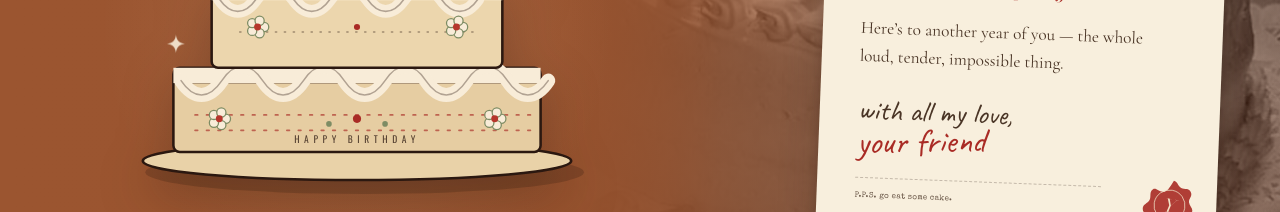
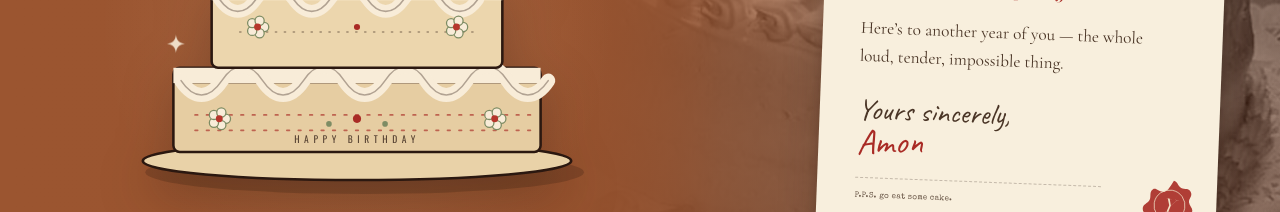
Before and after one commit to AmonWasHere/yashasvi_Birthday, a React (Vite) app: page / in a window 1280 px wide. Shown: the part 6660-6872 px from the top of the page. Built offline with nearby package versions, Linux system fonts and the light colour scheme.

Commit message:
Sign the notes as Amon

```diff
--- a/src/content.ts
+++ b/src/content.ts
@@ -21,7 +21,7 @@ export const letter = {
     'Happy birthday. May this year be gentle with you. May you be a little reckless with your joy. And may you always, always know where home is.',
   ],
   closing: 'I love you more than the last page of a good book.',
-  signature: 'your friend',
+  signature: 'Amon',
   envelope: {
     to: ['the birthday girl', 'somewhere warm'],
     from: 'me, with cake',
@@ -152,5 +152,5 @@ export const wish = {
     'Wish received. The universe has been notified. (It’s a little scared of you.)',
   signoff:
     'Here’s to another year of you — the whole loud, tender, impossible thing.',
-  signature: 'with all my love, your friend',
+  signature: 'Yours sincerely, Amon',
 };
```
